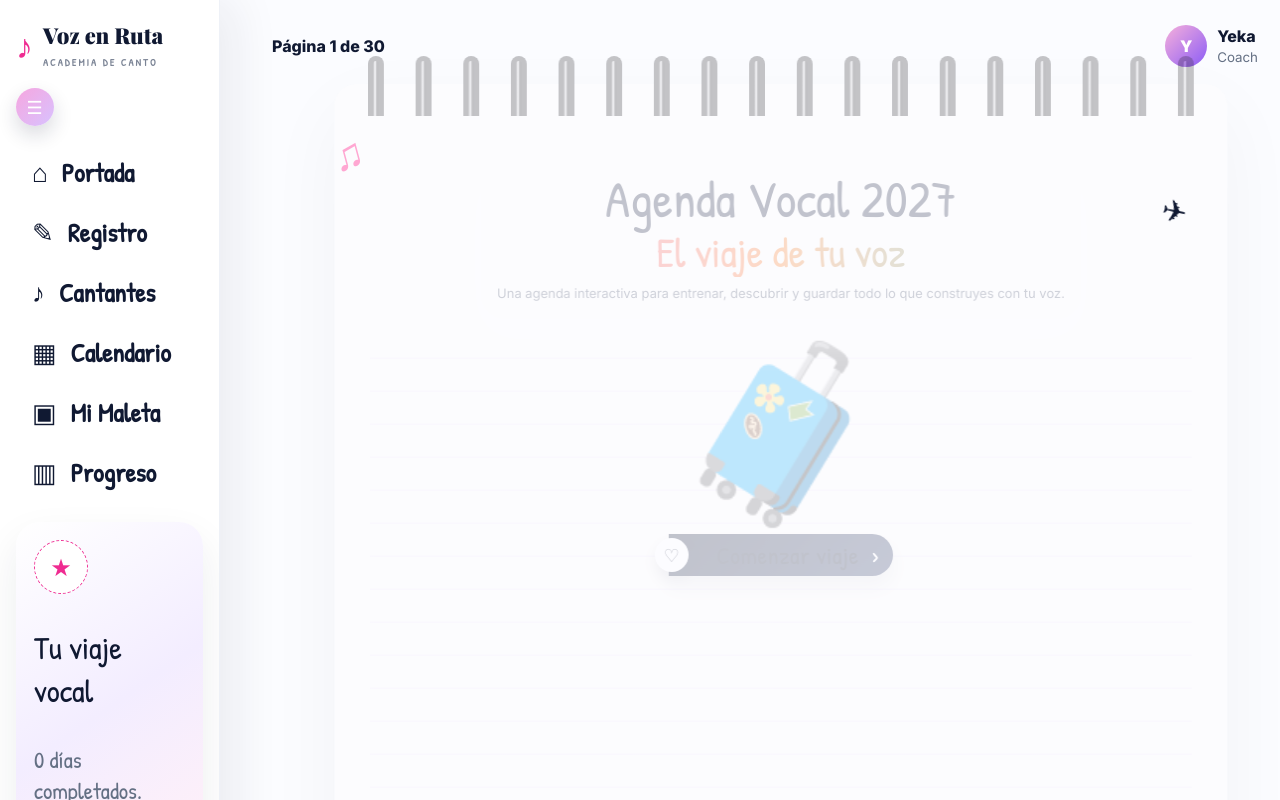
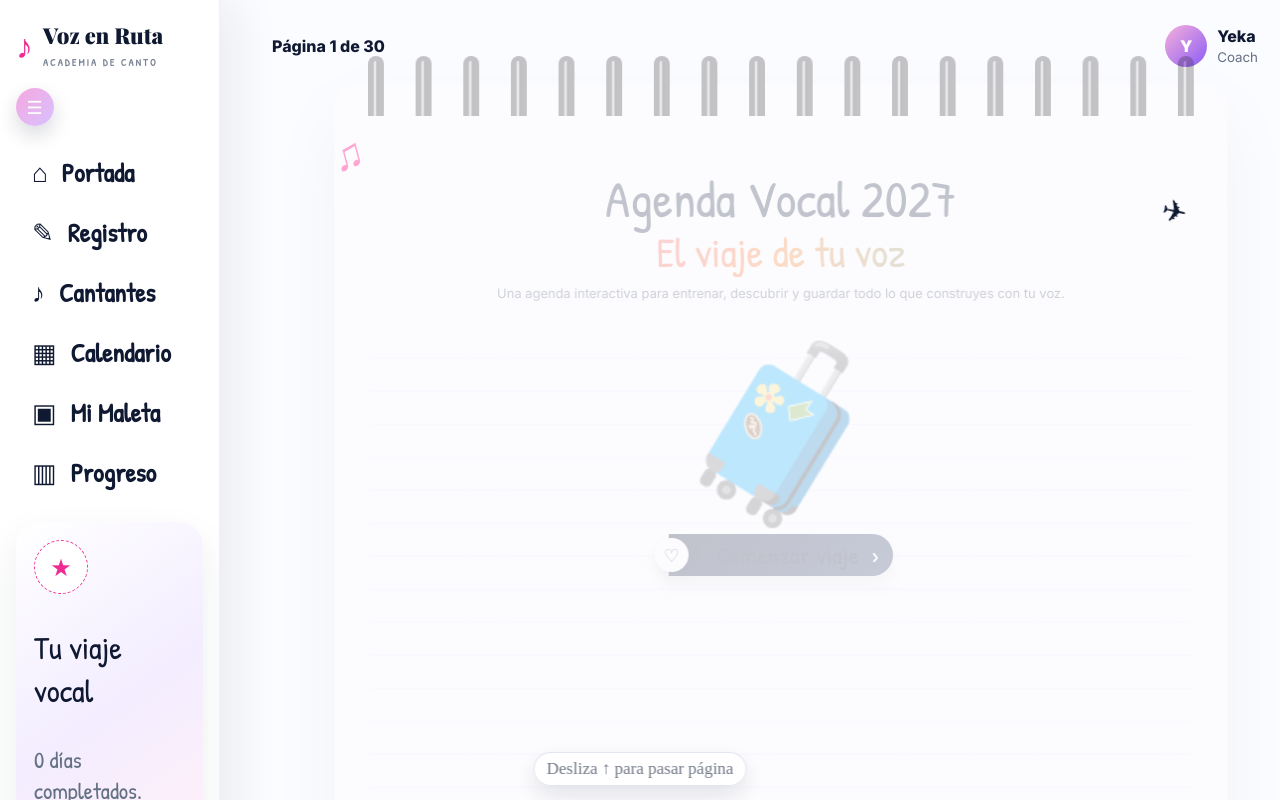
Before and after one commit to manu305ale-byte/agendayekacoachacademy, a Next.js app: page / in a window 1280 px wide. Built offline with nearby package versions, Linux system fonts and the light colour scheme.

Commit message:
Activar version flipbook vertical

```diff
--- a/app/page.tsx
+++ b/app/page.tsx
@@ -3,8 +3,8 @@ export const dynamic = 'force-dynamic';
 export default function Home() {
   return (
     <iframe
-      src="/agenda-v12.html?v=12.0"
-      title="Agenda Yeka Coach Academy 2027"
+      src="/agenda-v13.html?v=13.0"
+      title="Agenda Yeka Coach Academy 2027 Flipbook"
       style={{ width: '100vw', height: '100dvh', border: 0, display: 'block' }}
     />
   );
```
